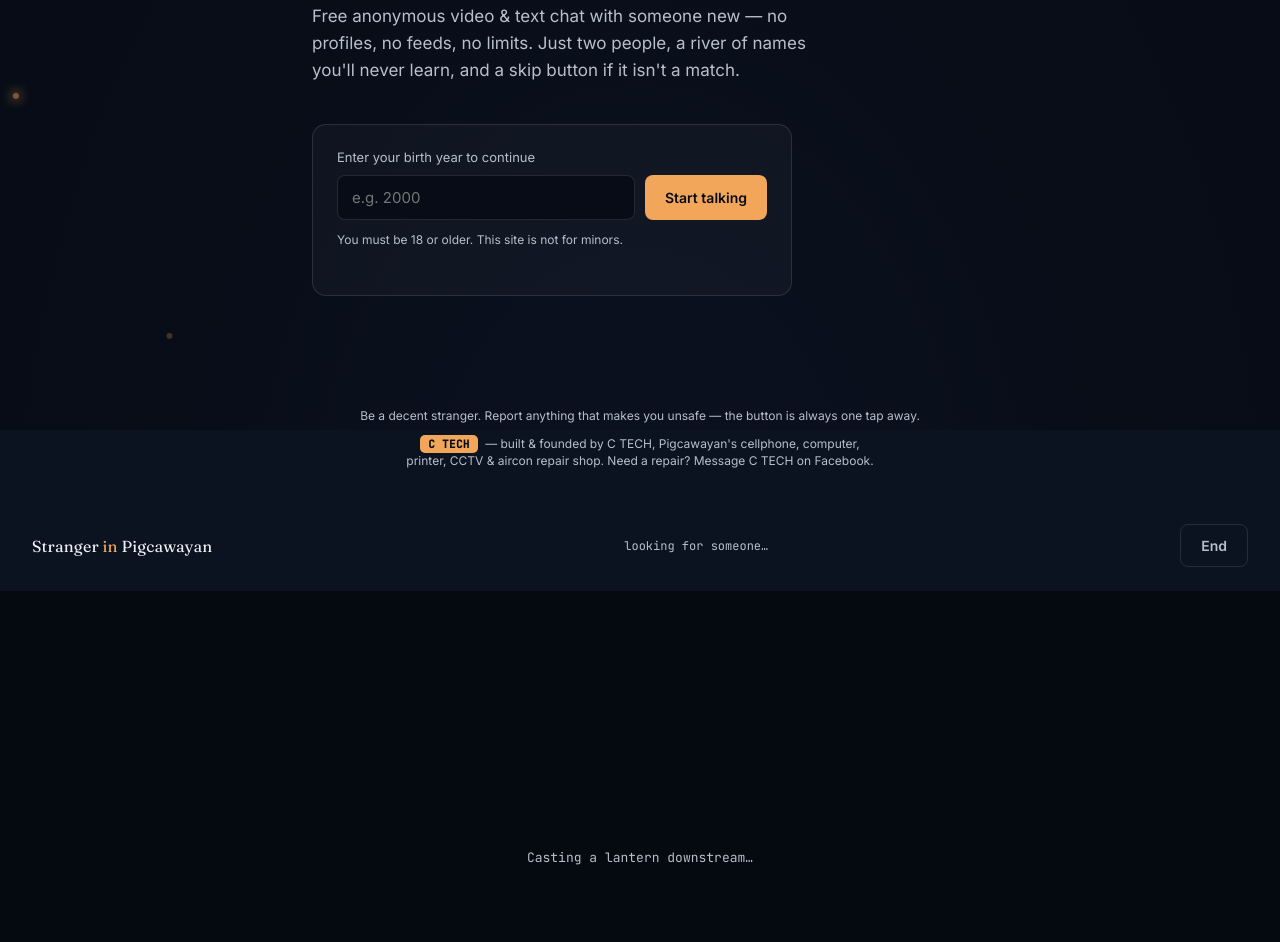
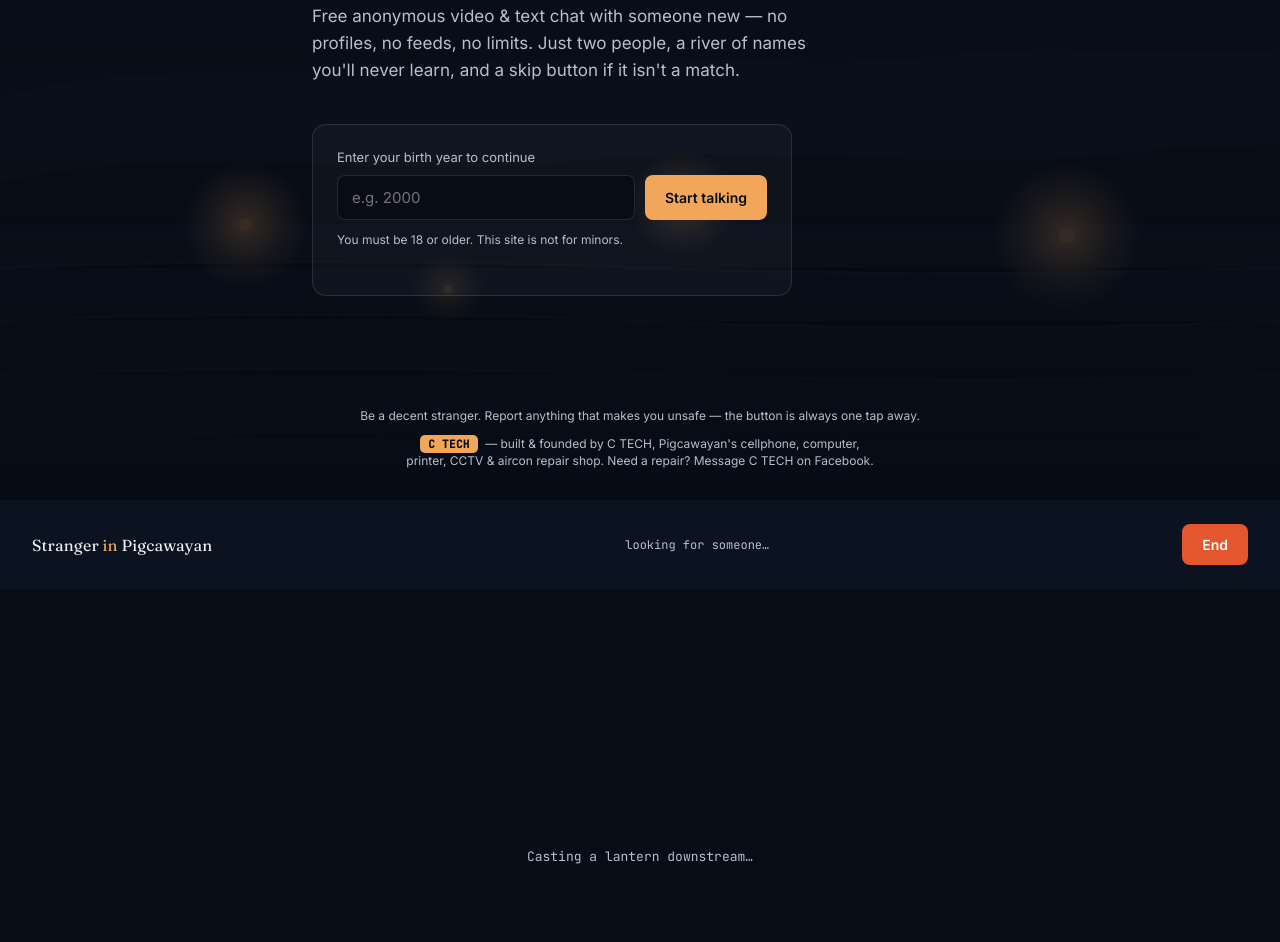
Before and after one commit to oliverchio05-droid/stranger_in-pigcawayan, a plain HTML site: page public/index.html in a window 1280 px wide. Shown: the part 370-1312 px from the top of the page. Drawn offline with Linux system fonts and the light colour scheme.

Commit message:
Add files via upload

```diff
--- a/public/app.js
+++ b/public/app.js
@@ -233,10 +233,10 @@
 skipBtn.addEventListener('click', () => {
   if (!socket) return;
   socket.emit('skip');
+  teardownPeerConnection(); // clear the old video frame immediately, before the overlay even shows
   addSystemMessage('You skipped. Finding someone new…');
   roomStatus.textContent = 'looking for someone…';
   setOverlay(true, 'Casting a lantern downstream…');
-  teardownPeerConnection();
 });
 
 reportBtn.addEventListener('click', () => {
--- a/public/index.html
+++ b/public/index.html
@@ -22,7 +22,7 @@
 
   <div class="hero">
     <p class="eyebrow">bored? talk to someone</p>
-    <h1>Every stranger<br>is a lantern<br>you haven't lit yet.</h1>
+    <h1>Basi diri mo makita<br>ang tawo nga<br>ginapangita mo.</h1>
     <p class="subhead">
       Free anonymous video &amp; text chat with someone new — no profiles, no feeds, no limits.
       Just two people, a river of names you'll never learn, and a skip button if it isn't a match.
@@ -54,7 +54,7 @@
   <header class="chat-topbar">
     <span class="brand small">Stranger <em>in</em> Pigcawayan</span>
     <span class="room-status" id="roomStatus">looking for someone…</span>
-    <button id="endBtn" class="btn btn-ghost">End</button>
+    <button id="endBtn" class="btn btn-end">End</button>
   </header>
 
   <div class="video-stage">
--- a/public/style.css
+++ b/public/style.css
@@ -101,6 +101,11 @@
 }
 
 /* -------------------------------------------------------------------- hero */
+.landing {
+  background: linear-gradient(180deg, rgba(7,12,22,0.55) 0%, rgba(7,12,22,0.75) 60%, rgba(7,12,22,0.95) 100%),
+              url('hero-bg.svg') center center / cover no-repeat;
+}
+
 .hero {
   flex: 1;
   display: flex;
@@ -237,6 +242,7 @@
 .btn:active { transform: scale(0.97); }
 .btn-primary { background: var(--lantern-amber); color: var(--ink-navy-deep); }
 .btn-ghost { background: transparent; color: var(--moon-white-dim); border: 1px solid var(--line); }
+.btn-end { background: var(--coral); color: white; }
 .btn-wide { width: 100%; padding: 14px; font-size: 15px; }
 .btn-small { padding: 10px 16px; font-size: 13px; }
 
@@ -282,7 +288,7 @@
 .stage-overlay {
   position: absolute; inset: 0;
   display: flex; align-items: center; justify-content: center;
-  background: rgba(7,12,22,0.75);
+  background: var(--ink-navy-deep);
   font-family: var(--font-mono);
   font-size: 13px;
   color: var(--moon-white-dim);
```
Also changed, not shown: public/hero-bg.svg (added).
